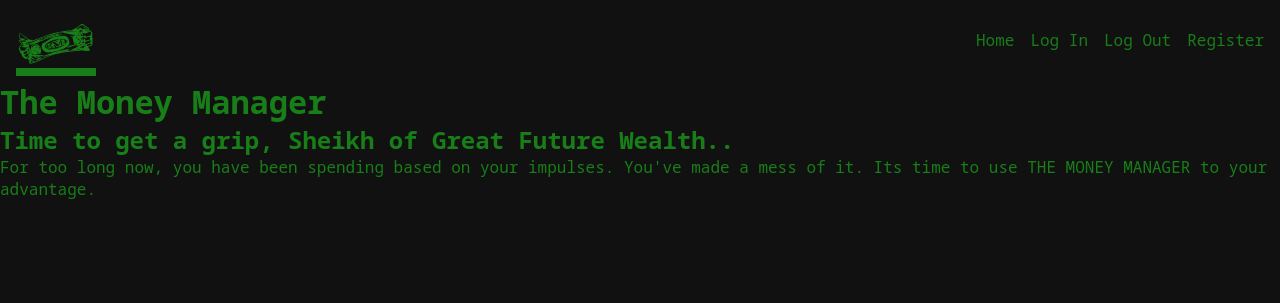
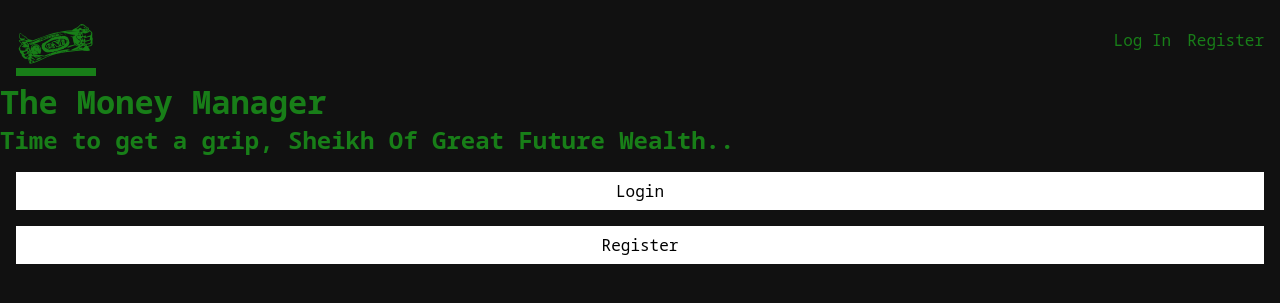
Before and after one commit to Mishalzeera/the-money-manager, a Flask app: page / in a window 1280 px wide. Shown: the top 303 px of the page. Run offline with Flask 2, Linux system fonts and the light colour scheme; some libraries are stand-ins or nearby versions.

Commit message:
Links to login/register vs logout in if statement.

```diff
--- a/templates/base.html
+++ b/templates/base.html
@@ -13,11 +13,15 @@
       <a href="#" class="money-dingbat">c</a>
       <nav>
         <ul class="nav-flex-parent">
-          <li class="nav-item"><a href="{{ url_for('index')}}" class="nav-link">Home</a></li>
+          <!-- <li class="nav-item"><a href="{{ url_for('index')}}" class="nav-link">Home</a></li> -->
+
+          {% if session["user"] %}
+          <li class="nav-item"><a href="{{ url_for('logout') }}" class="nav-link">Log Out</a></li>
+          {% else %}
 
           <li class="nav-item"><a href="{{ url_for('login') }}" class="nav-link">Log In</a></li>
-          <li class="nav-item"><a href="{{ url_for('logout') }}" class="nav-link">Log Out</a></li>
           <li class="nav-item"><a href="{{ url_for('register') }}" class="nav-link">Register</a></li>
+          {% endif %}
           <!-- <li class="nav-item"><a href="#" class="nav-link">About</a></li> -->
 
         </ul>
--- a/templates/index.html
+++ b/templates/index.html
@@ -1,9 +1,15 @@
 {% extends "base.html" %} {% block content %}
 
 <h1>The Money Manager</h1>
-<h2>Time to get a grip, Sheikh{{user}}.</h2>
-<p>
-  For too long now, you have been spending based on your impulses. You've made a
-  mess of it. Its time to use THE MONEY MANAGER to your advantage.
-</p>
+<h2>Time to get a grip, Sheikh {{user | title}}.</h2>
+
+{% if user == session["user"] %}
+  <p>
+    For too long now, you have been spending based on your impulses. You've made a
+    mess of it. Its time to use THE MONEY MANAGER to your advantage.
+  </p>
+{% else %}
+<a href="{{url_for('login')}}" class="btn">Login</a>
+<a href="{{url_for('register')}}"class="btn">Register</a>
+{% endif %}
 {% endblock %}
--- a/templates/login.html
+++ b/templates/login.html
@@ -16,6 +16,6 @@
     </div>
 </form>
 
-<a href="{{url_for('register')}}">Need an account, Hajji? Register</a>
+<a href="{{url_for('register')}}" class="btn">Need an account, Hajji? Register</a>
 
 {% endblock %}
--- a/templates/register.html
+++ b/templates/register.html
@@ -19,6 +19,6 @@
 
     </div>
 </form>
-<a href="{{url_for('login')}}">Already a member? Log In, Inshallah!</a>
+<a href="{{url_for('login')}}" class="btn">Already a member? Log In, Inshallah!</a>
 
 {% endblock %}
```
Also changed, not shown: README.md.
